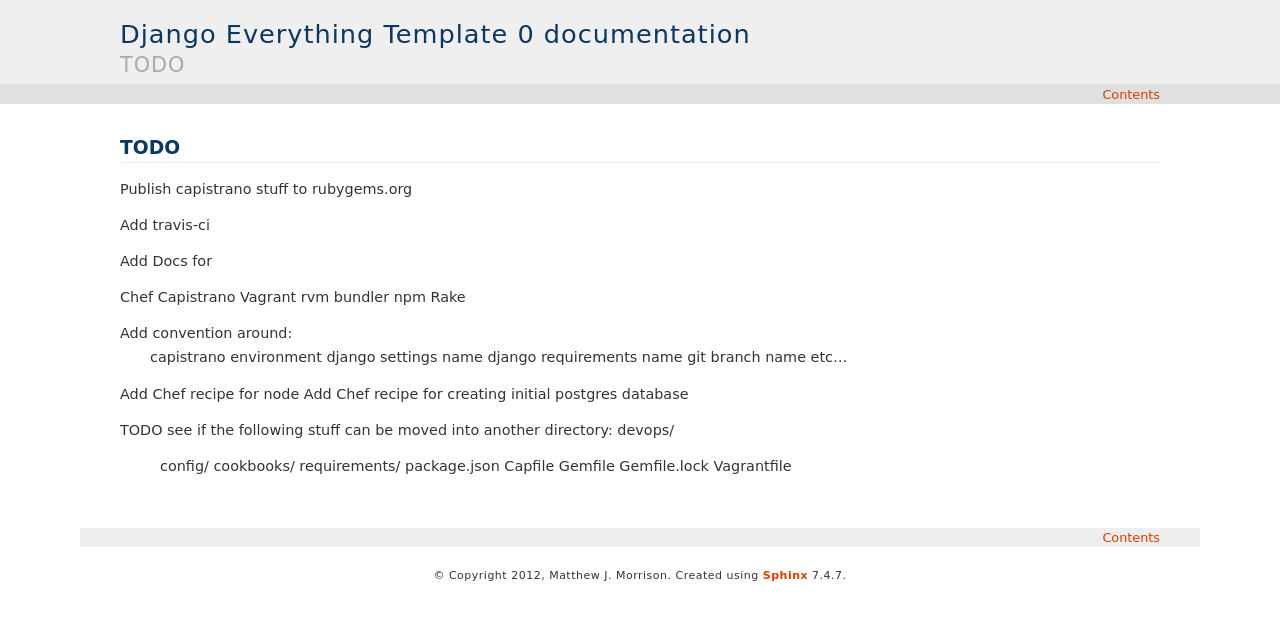
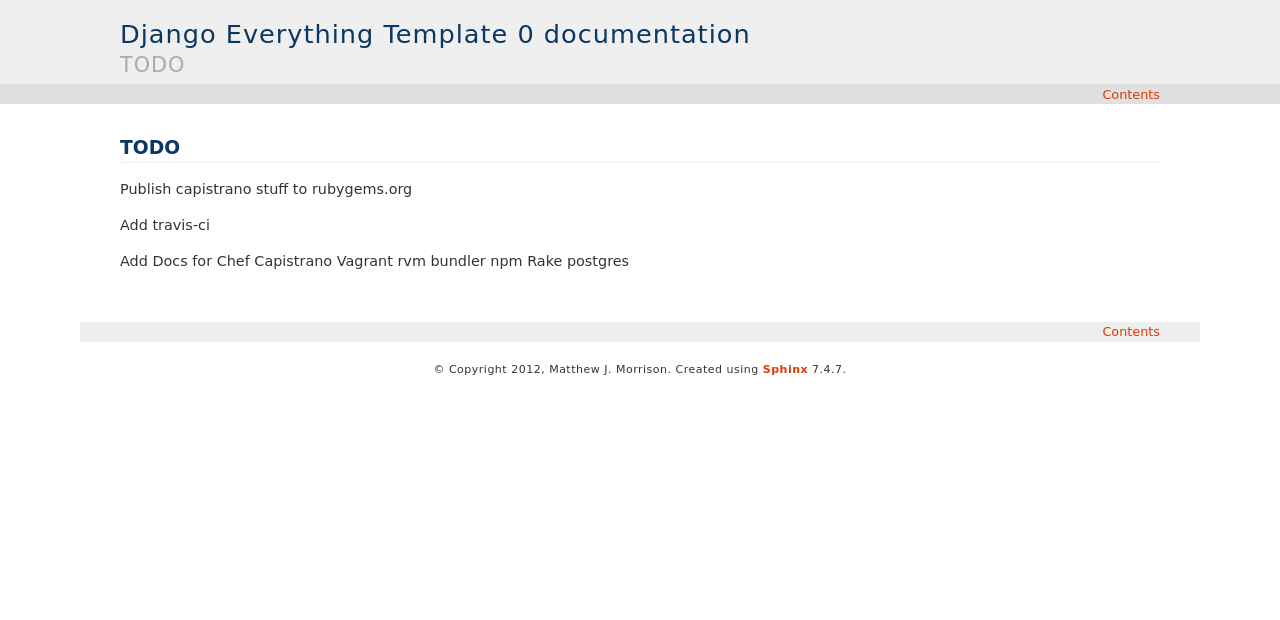
Before and after one commit to mattjmorrison/django-everything-template, a Sphinx documentation site: the page built from docs/source/todo.rst, in a window 1280 px wide. Shown: the top 620 px of the page. Built offline with Sphinx 7.4.7, drawn with Linux system fonts in a browser that asks for light colours.

```diff
--- a/docs/source/todo.rst
+++ b/docs/source/todo.rst
@@ -7,7 +7,6 @@ Publish capistrano stuff to rubygems.org
 Add travis-ci
 
 Add Docs for
-
 Chef
 Capistrano
 Vagrant
@@ -15,24 +14,4 @@ rvm
 bundler
 npm
 Rake
-
-Add convention around:
-	capistrano environment
-	django settings name
-	django requirements name
-	git branch name
-	etc...
-
-Add Chef recipe for node
-Add Chef recipe for creating initial postgres database
-
-TODO see if the following stuff can be moved into another directory:
-devops/
-	config/
-	cookbooks/
-	requirements/
-	package.json
-	Capfile
-	Gemfile
-	Gemfile.lock
-	Vagrantfile
+postgres
```
Also changed, not shown: 1 other file.
